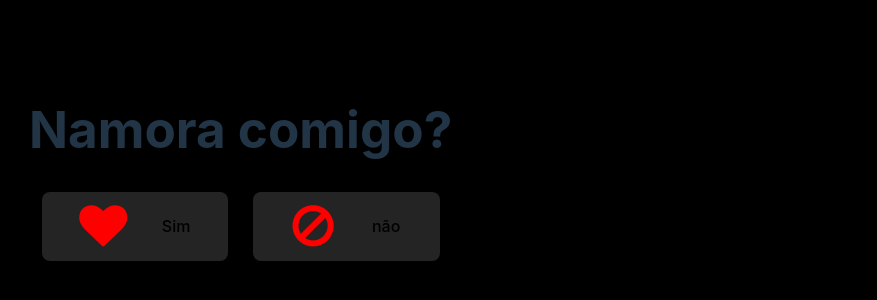
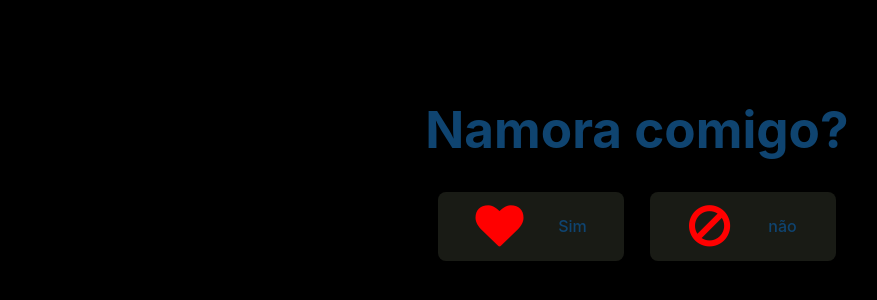
Before and after one commit to lixdigito/namorar, a React (Vite) app: page / in a window 1280 px wide. Shown: the part 268-568 px from the top of the page, without its empty margins (3-880 px from the left). Built offline with nearby package versions, Linux system fonts and the light colour scheme.

Commit message:
change colors

```diff
--- a/src/App.css
+++ b/src/App.css
@@ -7,4 +7,6 @@
   background-color: #000000;
   display: flex;
   align-items: center;
+  justify-content: center;
+  color: #0f4470;
 }
--- a/src/components/home/home.css
+++ b/src/components/home/home.css
@@ -3,7 +3,8 @@
   align-items: center;
   justify-content: space-around;
   width: 44%;
-  background-color: #242424;
+  background-color: #191b15;
+  color: #0f4470;
 }
 
 .divButtons {
```
